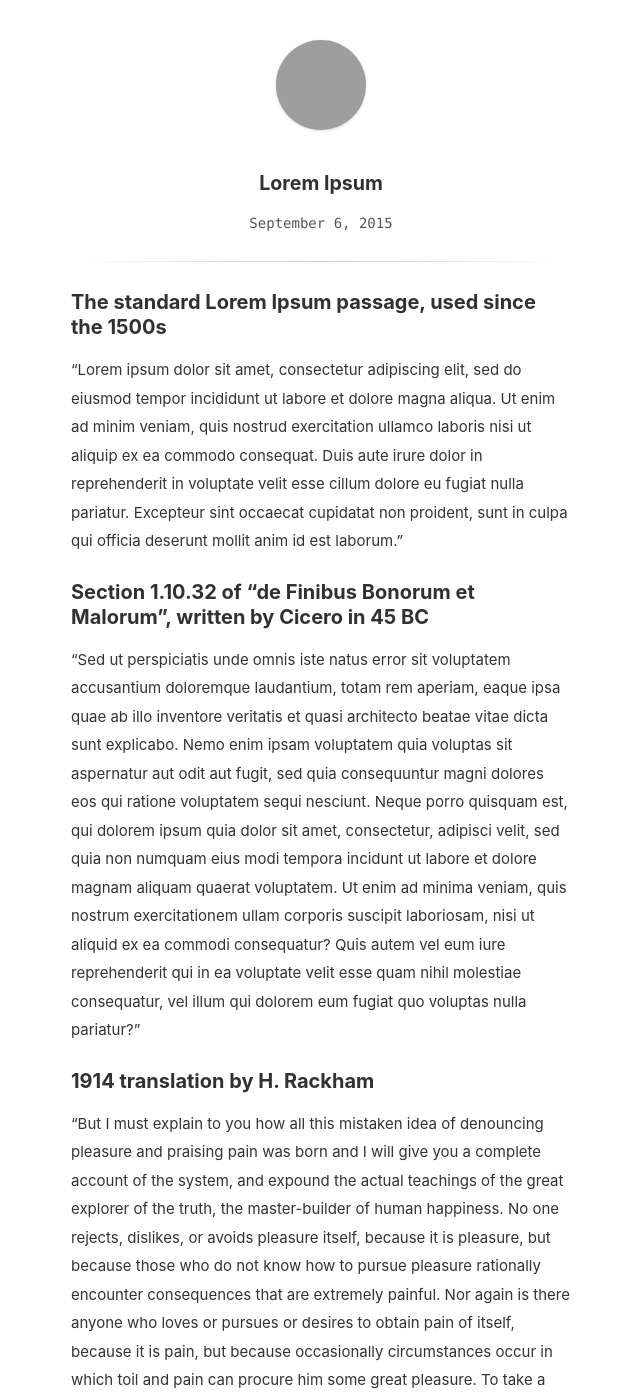
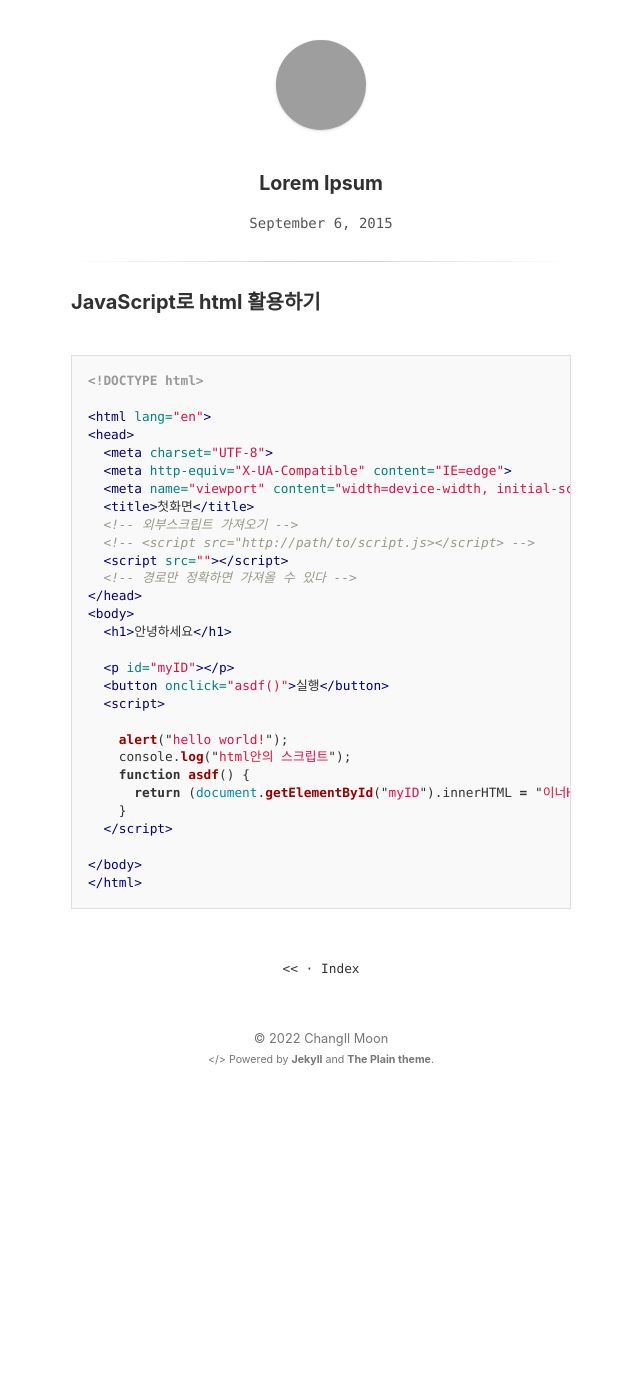
Before and after one commit to ruga9494/ruga9494.github.io, a Jekyll site: the page built from _posts/2015-09-06-lorem-ipsum.md, in a window 1280 px wide and 1400 px high, cut to the strip 0-1400 px from the top of the window. Shown: the whole strip, without its empty margins (319-959 px from the left). Built offline with Jekyll 4.4.1, drawn with Linux system fonts in a browser that asks for light colours; some of the changed text lies outside the part shown; grey boxes are pictures that could not be loaded.

Commit message:
html 추가

````diff
--- a/_posts/2015-09-06-lorem-ipsum.md
+++ b/_posts/2015-09-06-lorem-ipsum.md
@@ -1,24 +1,38 @@
 ---
 title: Lorem Ipsum
-updated: 2015-09-06 15:56
+updated: javascript 2022-10-04 17:42
 ---
 
-### The standard Lorem Ipsum passage, used since the 1500s
+### JavaScript로 html 활용하기
 
-"Lorem ipsum dolor sit amet, consectetur adipiscing elit, sed do eiusmod tempor incididunt ut labore et dolore magna aliqua. Ut enim ad minim veniam, quis nostrud exercitation ullamco laboris nisi ut aliquip ex ea commodo consequat. Duis aute irure dolor in reprehenderit in voluptate velit esse cillum dolore eu fugiat nulla pariatur. Excepteur sint occaecat cupidatat non proident, sunt in culpa qui officia deserunt mollit anim id est laborum."
+```html
+<!DOCTYPE html>
 
-### Section 1.10.32 of "de Finibus Bonorum et Malorum", written by Cicero in 45 BC
+<html lang="en">
+<head>
+  <meta charset="UTF-8">
+  <meta http-equiv="X-UA-Compatible" content="IE=edge">
+  <meta name="viewport" content="width=device-width, initial-scale=1.0">
+  <title>첫화면</title>
+  <!-- 외부스크립트 가져오기 -->
+  <!-- <script src="http://path/to/script.js></script> -->
+  <script src=""></script>
+  <!-- 경로만 정확하면 가져올 수 있다 -->
+</head>
+<body>
+  <h1>안녕하세요</h1>
 
-"Sed ut perspiciatis unde omnis iste natus error sit voluptatem accusantium doloremque laudantium, totam rem aperiam, eaque ipsa quae ab illo inventore veritatis et quasi architecto beatae vitae dicta sunt explicabo. Nemo enim ipsam voluptatem quia voluptas sit aspernatur aut odit aut fugit, sed quia consequuntur magni dolores eos qui ratione voluptatem sequi nesciunt. Neque porro quisquam est, qui dolorem ipsum quia dolor sit amet, consectetur, adipisci velit, sed quia non numquam eius modi tempora incidunt ut labore et dolore magnam aliquam quaerat voluptatem. Ut enim ad minima veniam, quis nostrum exercitationem ullam corporis suscipit laboriosam, nisi ut aliquid ex ea commodi consequatur? Quis autem vel eum iure reprehenderit qui in ea voluptate velit esse quam nihil molestiae consequatur, vel illum qui dolorem eum fugiat quo voluptas nulla pariatur?"
+  <p id="myID"></p>
+  <button onclick="asdf()">실행</button>
+  <script>
 
-### 1914 translation by H. Rackham
+    alert("hello world!");
+    console.log("html안의 스크립트");
+    function asdf() {
+      return (document.getElementById("myID").innerHTML = "이너HTML")
+    }
+  </script>
 
-"But I must explain to you how all this mistaken idea of denouncing pleasure and praising pain was born and I will give you a complete account of the system, and expound the actual teachings of the great explorer of the truth, the master-builder of human happiness. No one rejects, dislikes, or avoids pleasure itself, because it is pleasure, but because those who do not know how to pursue pleasure rationally encounter consequences that are extremely painful. Nor again is there anyone who loves or pursues or desires to obtain pain of itself, because it is pain, but because occasionally circumstances occur in which toil and pain can procure him some great pleasure. To take a trivial example, which of us ever undertakes laborious physical exercise, except to obtain some advantage from it? But who has any right to find fault with a man who chooses to enjoy a pleasure that has no annoying consequences, or one who avoids a pain that produces no resultant pleasure?"
-
-### Section 1.10.33 of "de Finibus Bonorum et Malorum", written by Cicero in 45 BC
-
-"At vero eos et accusamus et iusto odio dignissimos ducimus qui blanditiis praesentium voluptatum deleniti atque corrupti quos dolores et quas molestias excepturi sint occaecati cupiditate non provident, similique sunt in culpa qui officia deserunt mollitia animi, id est laborum et dolorum fuga. Et harum quidem rerum facilis est et expedita distinctio. Nam libero tempore, cum soluta nobis est eligendi optio cumque nihil impedit quo minus id quod maxime placeat facere possimus, omnis voluptas assumenda est, omnis dolor repellendus. Temporibus autem quibusdam et aut officiis debitis aut rerum necessitatibus saepe eveniet ut et voluptates repudiandae sint et molestiae non recusandae. Itaque earum rerum hic tenetur a sapiente delectus, ut aut reiciendis voluptatibus maiores alias consequatur aut perferendis doloribus asperiores repellat."
-
-### 1914 translation by H. Rackham
-
-"On the other hand, we denounce with righteous indignation and dislike men who are so beguiled and demoralized by the charms of pleasure of the moment, so blinded by desire, that they cannot foresee the pain and trouble that are bound to ensue; and equal blame belongs to those who fail in their duty through weakness of will, which is the same as saying through shrinking from toil and pain. These cases are perfectly simple and easy to distinguish. In a free hour, when our power of choice is untrammelled and when nothing prevents our being able to do what we like best, every pleasure is to be welcomed and every pain avoided. But in certain circumstances and owing to the claims of duty or the obligations of business it will frequently occur that pleasures have to be repudiated and annoyances accepted. The wise man therefore always holds in these matters to this principle of selection: he rejects pleasures to secure other greater pleasures, or else he endures pains to avoid worse pains."
+</body>
+</html>
+```
````
